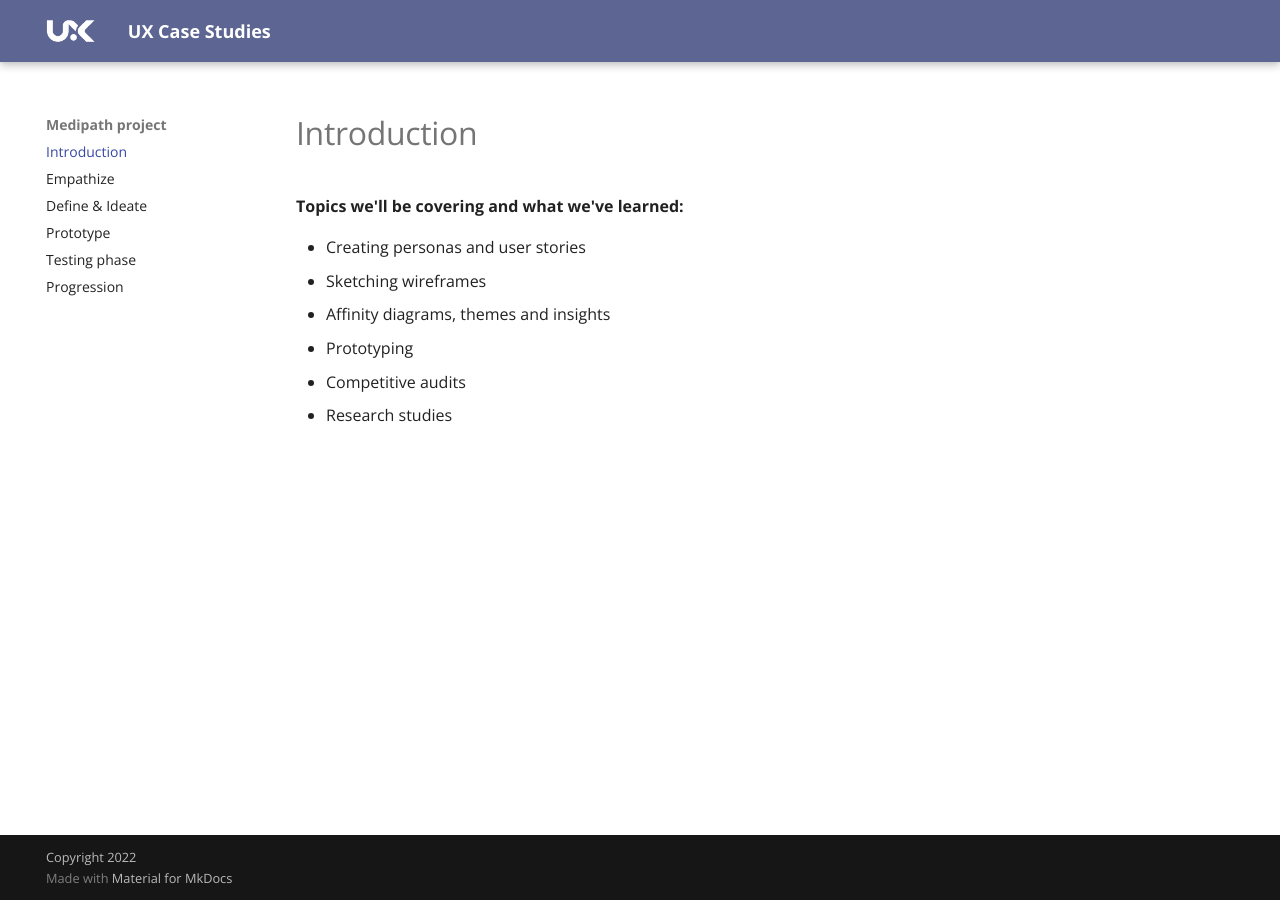
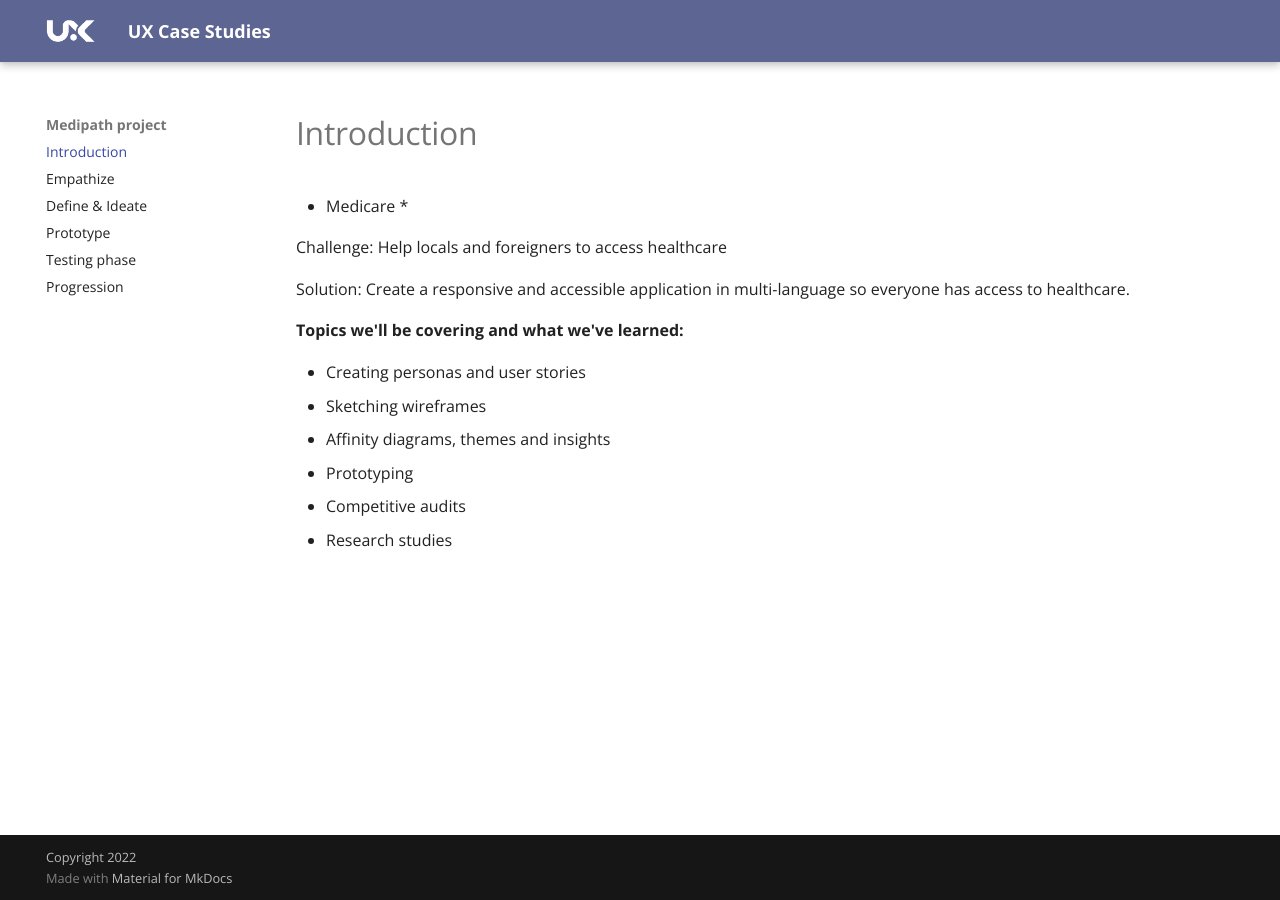
Before and after one commit to divstackio/docs-study, an MkDocs documentation site: the page built from docs/intro.md, in a window 1280 px wide. Built offline with MkDocs 1.6.1 and Material for MkDocs 9.7.7, drawn with Linux system fonts in a browser that asks for light colours; comment, search, counter and statistics services are not loaded.

Commit message:
Update intro.md

```diff
--- a/docs/intro.md
+++ b/docs/intro.md
@@ -1,3 +1,10 @@
+
+* Medicare *
+
+Challenge: Help locals and foreigners to access healthcare
+
+Solution: Create a responsive and accessible application in multi-language so everyone has access to healthcare.
+
 
 **Topics we'll be covering and what we've learned:**
 
```
